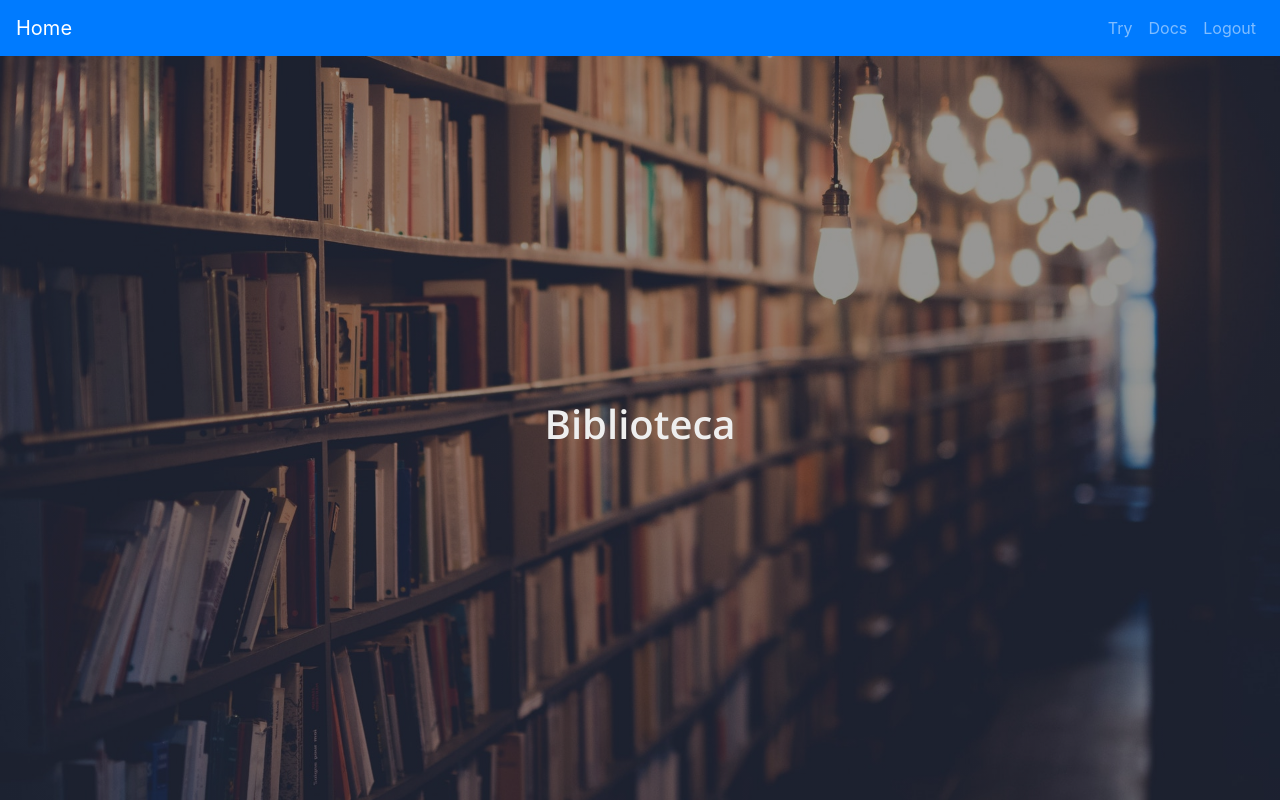
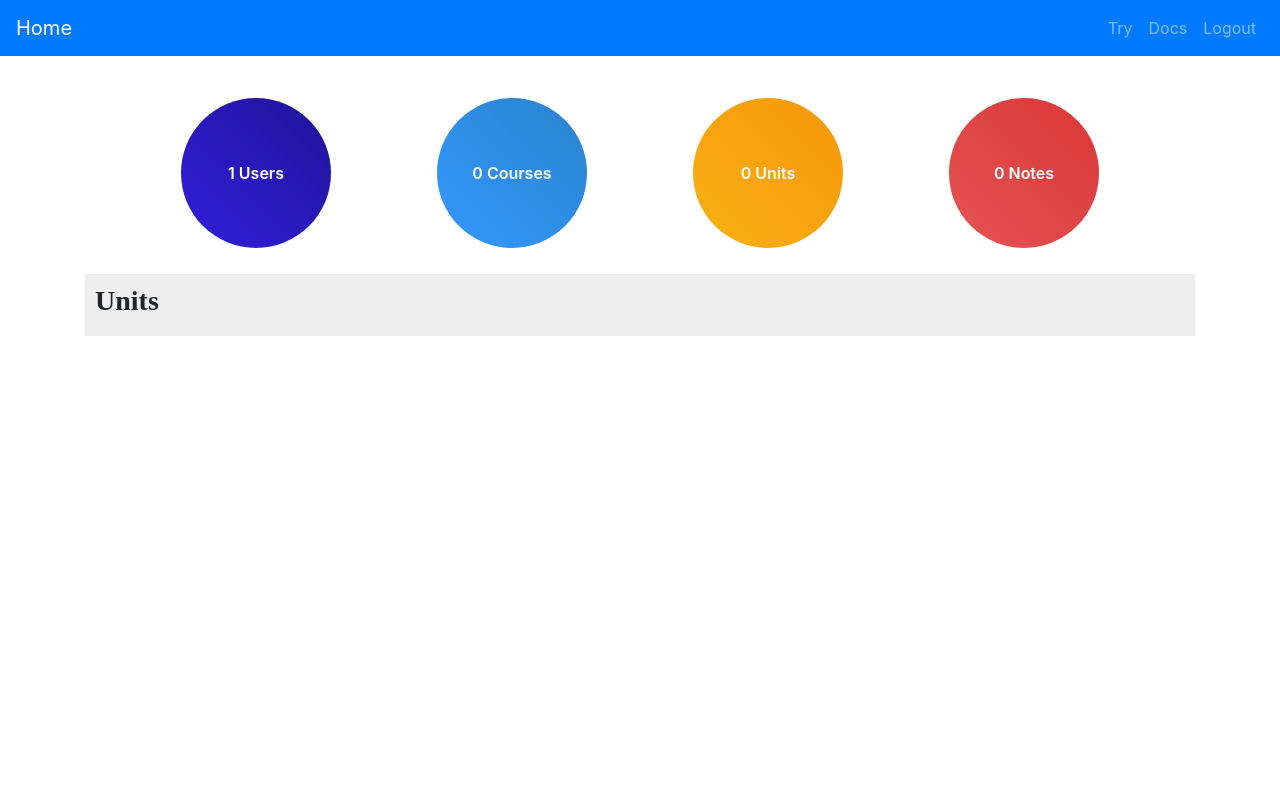
Before and after one commit to alexmagwe/biblioteca, a Flask app: page / in a window 1280 px wide. Run offline with Flask 2, Linux system fonts and the light colour scheme; a user stored in the database is signed in; data comes from the database, SQL or seed files in the repository; data that the repository does not hold is empty; some libraries are stand-ins or nearby versions; some web fonts are replaced.

Commit message:
added analytics page

```diff
--- /dev/null
+++ b/app/static/analytics.css
@@ -0,0 +1,76 @@
+:root{
+    --card1:
+    --card2:
+    --card3
+    --card4:
+}
+.card-container{
+    display:flex;
+    justify-content: space-evenly;
+    align-items: center;
+    margin:1em 0;
+    flex-wrap: wrap;
+
+}
+.vague{
+    color:rgb(53, 51, 51);
+}
+.vague-darker{
+    color:rgb(7, 7, 7);
+}
+.analytics-container{
+    padding-top:1em;
+}
+.analytics-card{
+    width:150px;
+    height:150px;
+    display: flex;
+    justify-content: center;
+    align-items: center;
+    border-radius:50%;
+    padding:10px;
+    margin: 10px;
+    color:#fff;
+    font-weight: 600;
+}
+.analytics-users{
+    background:linear-gradient(45deg,#321fdb 0%,#1f1498 100%);
+
+}
+.analytics-courses{
+    background:linear-gradient(45deg,#39f 0%,#2982cc 100%);
+
+}
+.analytics-units{
+    background:linear-gradient(45deg,#f9b115 0%,#f6960b 100%);
+}
+.analytics-notes{
+    background:linear-gradient(45deg,#e55353 0%,#d93737 100%);
+
+}
+/* .all-units-container{
+} */
+.units-list{
+    background-color: #eeeeee;
+     max-height:65vh;
+
+    overflow:auto;
+}
+.units-list-item{
+    display:block;
+    display: flex;
+    font-size:16px;
+    padding:5px;
+    border-bottom:1px solid silver;
+    justify-content:flex-start;
+    margin:10px;
+}
+.units-list-items-count{
+    margin-left:auto;
+    border-radius: 50%;
+    padding:5px;
+    background-color: rgb(16, 253, 16);
+    color:rgb(0, 0, 0);
+    font-weight:900;
+
+}
--- a/app/templates/addcourse.html
+++ b/app/templates/addcourse.html
@@ -23,7 +23,7 @@
 
                 body: JSON.stringify(payload)
             }
-            fetch('/add_course', data).then(resp => resp.json()).then(data =>
+            fetch('/add/course', data).then(resp => resp.json()).then(data =>
                 console.log(data));
 
 
--- a/app/templates/landing.html
+++ b/app/templates/landing.html
@@ -1,6 +1,24 @@
 {%extends 'layout.html'%} {%block content%}
-<div class='landing'>
-<h1>Biblioteca</h1>
-<p>University notes</p>
+<div class='container analytics-container'>
+    <div class='card-container'>
+        <div class=' analytics-card analytics-users'>{{Users.query.count()}} Users</div>
+        <div class=' analytics-card analytics-courses'>{{Courses.query.count()}} Courses</div>
+        <div class=' analytics-card analytics-units'>{{Units.query.count()}} Units</div>
+        <div class=' analytics-card analytics-notes'>{{Notes.query.count()}} Notes</div>
+    </div>
+    <div class='all-units-container'>
+        <ul class='units-list'>
+            <h3>Units</h3>
+            {%for unit in Units.query.order_by("code").all()%}
+            <h3 class='units-list-item'>
+                <span class=' mr-2 vague'>{{unit.code}}</span>
+                <span class='vague-darker'>{{unit.name}}</span>
+               {%if Notes.query.filter_by(unit_id=unit.id).count()>0%}
+                <span class='units-list-items-count'>{{Notes.query.filter_by(unit_id=unit.id).count()}}</span>
+            {%endif%}
+            </h3>
+            {%endfor%}
+        </ul>
+     </div>
 </div>
 {%endblock%}
--- a/app/templates/layout.html
+++ b/app/templates/layout.html
@@ -6,6 +6,7 @@
     <link rel="stylesheet" href="https://maxcdn.bootstrapcdn.com/bootstrap/4.5.0/css/bootstrap.min.css">
            <link rel="stylesheet" href="{{url_for('static',filename='styles.css')}}">
            <link rel="stylesheet" href="{{url_for('static',filename='docs.css')}}">
+           <link rel="stylesheet" href="{{url_for('static',filename='analytics.css')}}">
 
   <link rel='icon' href="{{url_for('static',filename='favicon.ico')}}" type='image/x-icon'>
     <!-- jQuery library -->
--- a/run.py
+++ b/run.py
@@ -1,5 +1,11 @@
 from app import create_app
+from app.models import Users,Courses,AdminsList,Permissions,Notes,Units
+
 
 app=create_app('production')
+@app.context_processor
+def inject_models():
+    return {'Users':Users,'Courses':Courses,'AdminsList':AdminsList,'Permissions':Permissions,'Notes':Notes,'Units':Units}
+
 if __name__=='__main__':
     app.run()
```
Also changed, not shown: app/models.py (line endings or trailing spaces).
